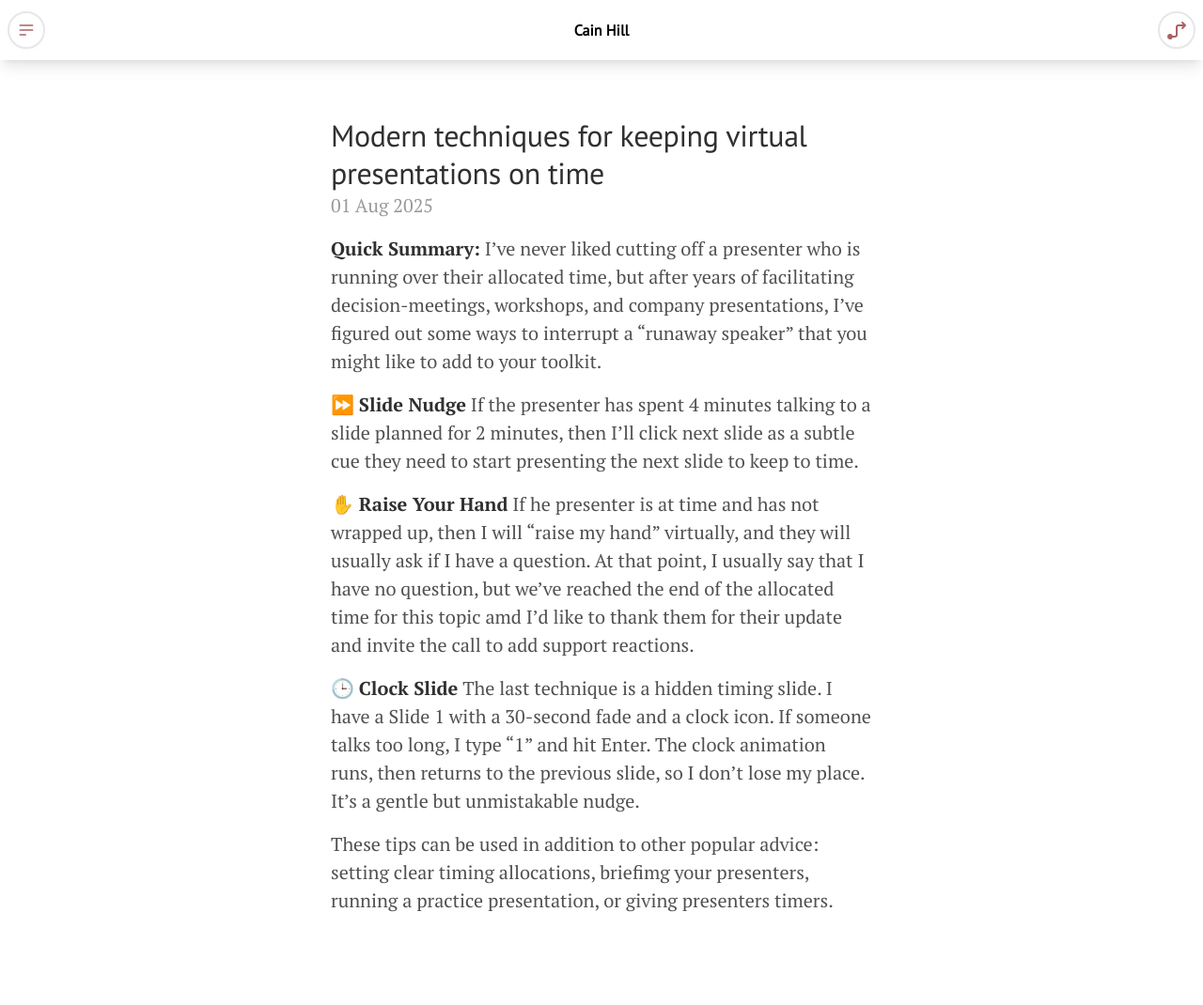
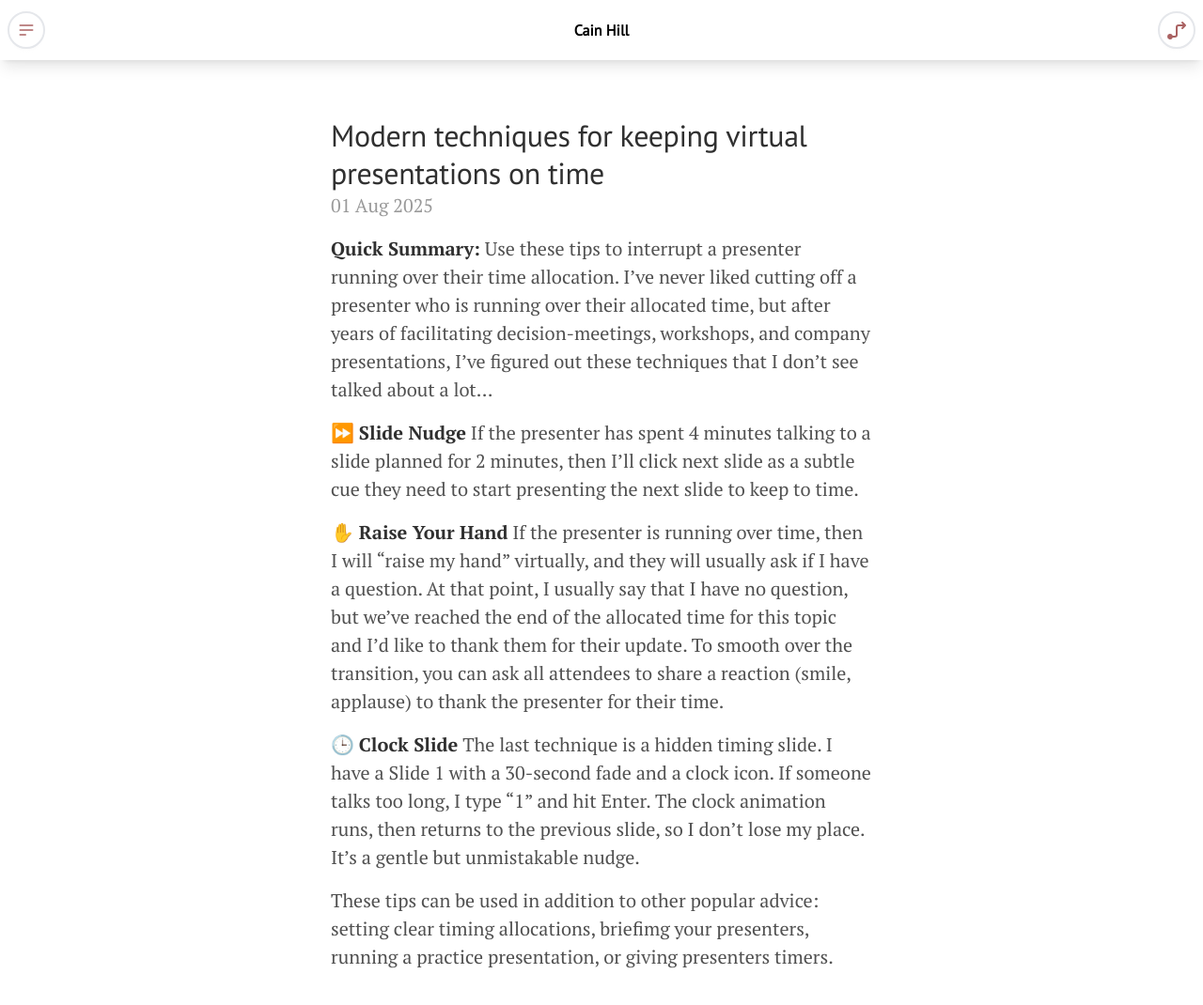
Before and after one commit to cainhill/cainhill.github.io, a Jekyll site: the page built from _blog/2025-08-01-timekeeper.md, in a window 1280 px wide and 1114 px high. Shown: the top 1070 px of the window at 94% size. Built offline with Jekyll 4.4.1, drawn with Linux system fonts in a browser that asks for light colours.

Commit message:
create/update '2025-08-01-timekeeper.md' file

```diff
--- a/_blog/2025-08-01-timekeeper.md
+++ b/_blog/2025-08-01-timekeeper.md
@@ -3,13 +3,13 @@ layout: post
 title: Modern techniques for keeping virtual presentations on time
 ---
 
-**Quick Summary:** I've never liked cutting off a presenter who is running over their allocated time, but after years of facilitating decision-meetings, workshops, and company presentations, I've figured out some ways to interrupt a "runaway speaker" that you might like to add to your toolkit.
+**Quick Summary:** Use these tips to interrupt a presenter running over their time allocation. I've never liked cutting off a presenter who is running over their allocated time, but after years of facilitating decision-meetings, workshops, and company presentations, I've figured out these techniques that I don't see talked about a lot...
 
 1. ⏩ **Slide Nudge**
 If the presenter has spent 4 minutes talking to a slide planned for 2 minutes, then I'll click next slide as a subtle cue they need to start presenting the next slide to keep to time.
 
 2. ✋ **Raise Your Hand**
-If he presenter is at time and has not wrapped up, then I will "raise my hand" virtually, and they will usually ask if I have a question. At that point, I usually say that I have no question, but we've reached the end of the allocated time for this topic amd I'd like to thank them for their update and invite the call to add support reactions.
+If the presenter is running over time, then I will "raise my hand" virtually, and they will usually ask if I have a question. At that point, I usually say that I have no question, but we've reached the end of the allocated time for this topic and I'd like to thank them for their update. To smooth over the transition, you can ask all attendees to share a reaction (smile, applause) to thank the presenter for their time.
 
 3. 🕒 **Clock Slide**
 The last technique is a hidden timing slide. I have a Slide 1 with a 30-second fade and a clock icon. If someone talks too long, I type “1” and hit Enter. The clock animation runs, then returns to the previous slide, so I don’t lose my place. It’s a gentle but unmistakable nudge.
```
